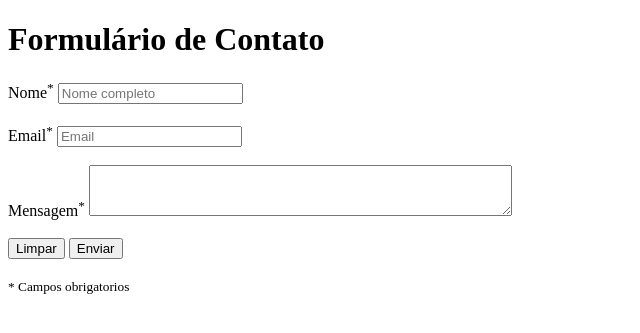
After one commit to ElvisPiedade/trabalho-web2, a PHP site: page /trabalho-web2/contato.php in a window 1280 px wide. The commit adds this page. Shown: the top 333 px of the page, without its empty margins (0-640 px from the left). Run offline with PHP 8.4, Linux system fonts and the light colour scheme.

Commit message:
formulario de contato

```diff
--- /dev/null
+++ b/contato.php
@@ -0,0 +1,29 @@
+<!DOCTYPE html>
+<html lang="pt-br">
+    <head>
+        <title>Contato</title>
+        <meta charset="utf-8">
+    </head>
+    <body>
+        <h1>Formulário de Contato</h1>
+        <form method="POST" action="contatoEmail.php">
+            <label>Nome<sup class="asteristico">*</sup></label>
+            <input type="text" name="nome" placeholder="Nome completo">
+            <br>
+            <br>
+            <label>Email<sup class="asteristico">*</sup></label>
+            <input type="email" name="email" placeholder="Email">
+            <br>
+            <br>
+            <label>Mensagem<sup class="asteristico">*</sup></label>
+            <textarea name="mensagem" rows=3 cols="50"></textarea>
+            <br>
+            <br>
+            <input type="reset" class="campo_submit" value="Limpar" />
+            <input type="submit" value="Enviar">
+            <br>
+            <br>
+            <small class="asteristico">* Campos obrigatorios</small>
+        </form>
+    </body>
+</html>
--- a/index.php
+++ b/index.php
@@ -68,7 +68,7 @@
               <a class="nav-link" href="#">Services</a>
             </li>
             <li class="nav-item">
-              <a class="nav-link" href="#">Contact</a>
+              <a class="nav-link" href="contato.php">Contato</a>
             </li>
 			<li class="nav-item">
               <a class="nav-link" href="login.php">Login</a>
--- a/login.php
+++ b/login.php
@@ -170,7 +170,7 @@
 												<span class="input-group-addon">
 													<i class="glyphicon glyphicon-envelope"></i>
 												</span>
-												<input class="form-control" placeholder="Email" name="email" type="text" autofocus required>
+												<input class="form-control" placeholder="Email" name="email" type="email" autofocus required>
 											</div>
 										</div>
 										<div class="form-group">
```
Also changed, not shown: contatoEmail.php (added, +56 -0 lines).
